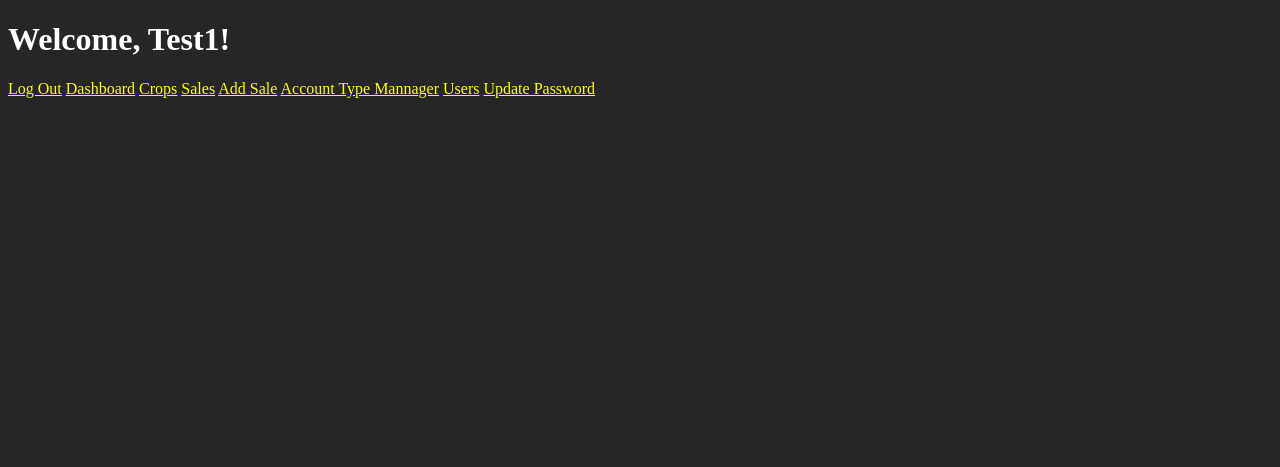
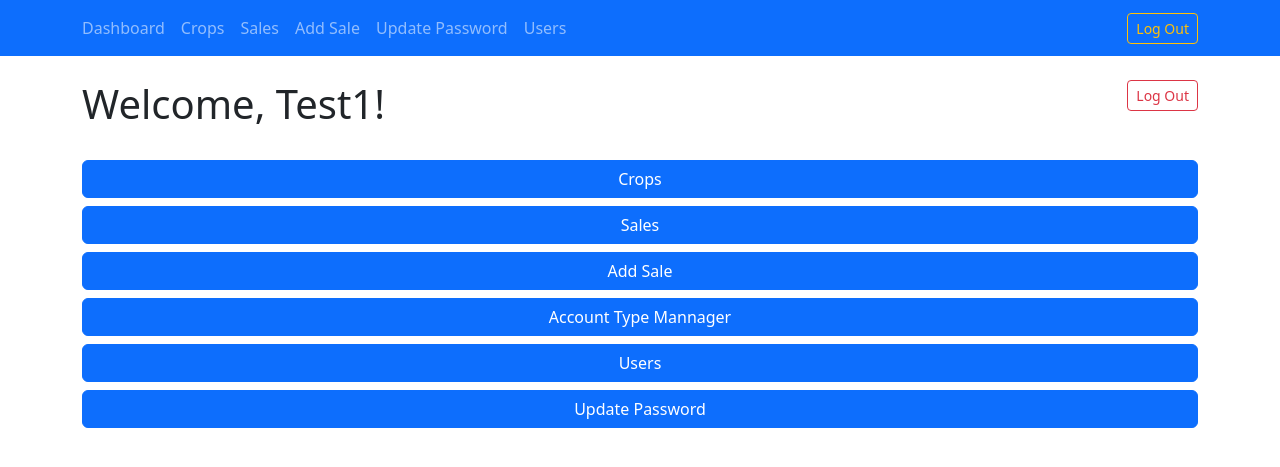
Before and after one commit to Maximus-b-2023/SEA, a Flask app: page / in a window 1280 px wide. Shown: the top 467 px of the page. Run offline with Flask 3, Linux system fonts and the light colour scheme; a user stored in the database is signed in; some libraries are stand-ins or nearby versions.

Commit message:
added nav bar and homepage styling

```diff
--- a/app.py
+++ b/app.py
@@ -68,7 +68,6 @@ class PasswordUpdateForm(FlaskForm):
     submit = SubmitField("Update Password")
 
 class AccountForm(FlaskForm):
-    userid = StringField("User ID", validators=[InputRequired()])
     accounttype = StringField("Account Type", validators=[InputRequired()])
     submit = SubmitField("Update Account Type")
 
@@ -124,20 +123,20 @@ def logout():
     flash("You were logged out. See you soon!")
     return redirect(url_for("login"))
 
-@app.route('/accountTypeMannager', methods=['GET', 'POST'])
+@app.route('/accountTypeMannager/<int:userid>', methods=['GET', 'POST'])
 @login_required
-def accountTypeMannager():
+def accountTypeMannager(userid):
     form = AccountForm()
     UID = current_user.id
     if form.validate_on_submit():
-        userId = form.userid.data
+        userId = userid
         accountType = form.accounttype.data
         if updateAccountType(UID,userId, accountType) == "User " + str(userId) + " updated to account type " + accountType:
             flash("Account type updated successfully.")
         else:
             flash("Failed to update account type. You may not have permission to do this.")
         return redirect(url_for("index"))
-    return render_template("accountTypeMannager.html", form=form)
+    return render_template("accountTypeMannager.html", form=form, userid=userid)
 
 @app.route('/users', methods=['GET'])
 @login_required
--- a/templates/accountTypeMannager.html
+++ b/templates/accountTypeMannager.html
@@ -5,12 +5,9 @@ Account Type Mannager
 {% endblock %}
 {% block content %}
 <h1>Account Type Mannager</h1>
-<form method="post" action="{{ url_for('accountTypeMannager') }}">
+<form method="post" action="{{ url_for('accountTypeMannager', userid=userid) }}">
     {{ form.csrf_token }}
-    {{ render_field(form.userid) }}
     {{ render_field(form.accounttype) }}
     {{ form.submit }}
-    <a href="/">Return to dashboard</a>
-    <a href="/users">View Users</a>
 </form>
 {% endblock %}
--- a/templates/base.html
+++ b/templates/base.html
@@ -1,16 +1,48 @@
 {% from "_render_elements.html" import render_messages %}
 <!DOCTYPE html>
 <html>
+
     <head>
         <link rel="shortcut icon" href="{{ url_for('static', filename='imgs/favicon.ico') }}" />
-        <link rel="stylesheet" href="{{ url_for('static', filename='css/style.css') }}" />
         <meta charset="utf-8" />
+        <link href="https://cdn.jsdelivr.net/npm/bootstrap@5.3.3/dist/css/bootstrap.min.css" rel="stylesheet">
         <title>{% block title %}{% endblock %}</title>
     </head>
     <body>
+    <nav class="navbar navbar-dark bg-primary mb-4">
+    <div class="container d-flex align-items-center">
+        <ul class="navbar-nav flex-row mb-0">
+        <li class="nav-item me-3">
+            <a class="nav-link" href="/">Dashboard</a>
+        </li>
+        <li class="nav-item me-3">
+            <a class="nav-link" href="/crops">Crops</a>
+        </li>
+        <li class="nav-item me-3">
+            <a class="nav-link" href="/sales">Sales</a>
+        </li>
+        <li class="nav-item me-3">
+            <a class="nav-link" href="/addSale">Add Sale</a>
+        </li>
+        <li class="nav-item me-3">
+            <a class="nav-link" href="{{ url_for('updatePassword', userid=current_user.id) }}">Update Password</a>
+        </li>
+        {% if current_user.is_authenticated and current_user.accounttype == "Admin" %}
+        <li class="nav-item me-3">
+            <a class="nav-link" href="/users">Users</a>
+        </li>
+        {% endif %}
+        </ul>
+        {% if current_user.is_authenticated %}
+        <a class="btn btn-outline-warning btn-sm ms-auto" href="/logout">Log Out</a>
+        {% endif %}
+    </div>
+    </nav>
         {{ render_messages(messages) }}
         {% block content %}
         {% endblock %}
         <script src="{{ url_for('static', filename='js/main.js') }}"></script>
+        <script src="https://cdn.jsdelivr.net/npm/bootstrap@5.3.3/dist/js/bootstrap.bundle.min.js"></script>
+
     </body>
 </html>
--- a/templates/index.html
+++ b/templates/index.html
@@ -3,15 +3,20 @@
 Home
 {% endblock %}
 {% block content %}
-<h1>Welcome, {{ current_user.username }}!</h1>
-<a href="/logout">Log Out</a>
-<a href="/">Dashboard</a>
-<a href="/crops">Crops</a>
-<a href="/sales">Sales</a>
-<a href="/addSale">Add Sale</a>
-{% if current_user.accounttype == "Admin" %}
-<a href="/accountTypeMannager">Account Type Mannager</a>
-<a href="/users">Users</a>
-<a href="{{ url_for('updatePassword', userid=current_user.id) }}">Update Password</a>
-{% endif %}
+<div class="container mt-4 mb-4 ">
+    <div class="d-flex justify-content-between align-items-start mb-4">
+    <h1>Welcome, {{ current_user.username }}!</h1>
+    <a class="btn btn-outline-danger btn-sm align-self-start py-1" href="/logout">Log Out</a>
+</div>
+<div class="d-flex flex-column gap-2">
+    <a class="btn btn-primary"href="/crops">Crops</a>
+    <a class="btn btn-primary" href="/sales">Sales</a>
+    <a class="btn btn-primary" href="/addSale">Add Sale</a>
+    {% if current_user.accounttype == "Admin" %}
+        <a class="btn btn-primary" href="/accountTypeMannager">Account Type Mannager</a>
+        <a class="btn btn-primary" href="/users">Users</a>
+        <a class="btn btn-primary" href="{{ url_for('updatePassword', userid=current_user.id) }}">Update Password</a>
+    {% endif %}
+</div>
+</div>
 {% endblock %}
--- a/templates/users.html
+++ b/templates/users.html
@@ -16,10 +16,9 @@
         <td>
             {% if current_user.accounttype == "Admin" %}
                 <a href="{{ url_for('updatePassword', userid=user[0]) }}">Update Password</a>
+                <a href="{{ url_for('accountTypeMannager', userid=user[0]) }}">Update Account Type</a>
             {% endif %}
         </td>
     {% endfor %}
 </table>
-<a href="{{ url_for('index') }}">Return to dashboard</a>
-<a href="{{ url_for('accountTypeMannager') }}">Account Type Manager</a>
 {% endblock %}
```
Also changed, not shown: Database/tables.db.
